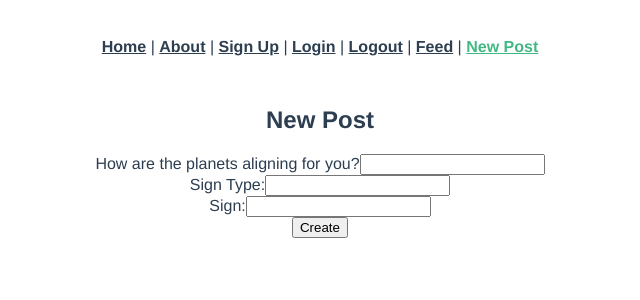
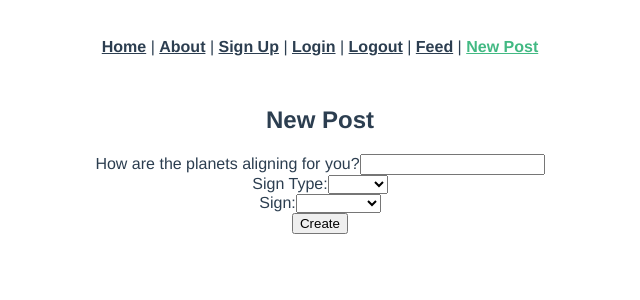
Before and after one commit to ronniemuro/capstone-frontend, a Vue app: page /posts/new in a window 1280 px wide. Shown: the top 300 px of the page, without its empty margins (320-960 px from the left). Built offline with nearby package versions, Linux system fonts and the light colour scheme.

Commit message:
fixed post create format

```diff
--- a/src/views/PostsNew.vue
+++ b/src/views/PostsNew.vue
@@ -37,11 +37,28 @@
       </div>
       <div>
         <label>Sign Type:</label>
-        <input type="text" v-model="newPostParams.sign_type" />
+        <select name="Sign" v-model="newPostParams.sign_type">
+          <option value="Sun">Sun</option>
+          <option value="Moon">Moon</option>
+          <option value="Rising">Rising</option>
+        </select>
       </div>
       <div>
         <label>Sign:</label>
-        <input type="text" v-model="newPostParams.sign" />
+        <select name="Sign" v-model="newPostParams.sign">
+          <option value="Aries">Aries</option>
+          <option value="Taurus">Taurus</option>
+          <option value="Gemini">Gemini</option>
+          <option value="Cancer">Cancer</option>
+          <option value="Leo">Leo</option>
+          <option value="Virgo">Virgo</option>
+          <option value="Libra">Libra</option>
+          <option value="Scorpio">Scorpio</option>
+          <option value="Sagittarius">Sagittarius</option>
+          <option value="Capricorn">Capricorn</option>
+          <option value="Aquarius">Aquarius</option>
+          <option value="Pisces">Pisces</option>
+        </select>
       </div>
       <input type="submit" value="Create" />
     </form>
```
